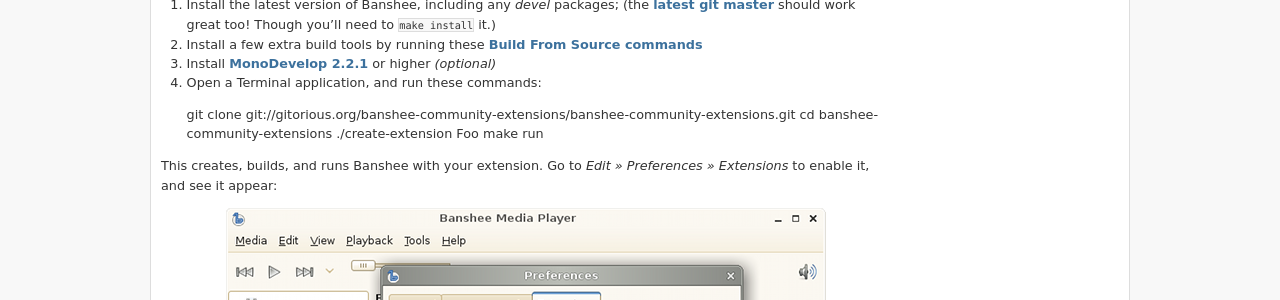
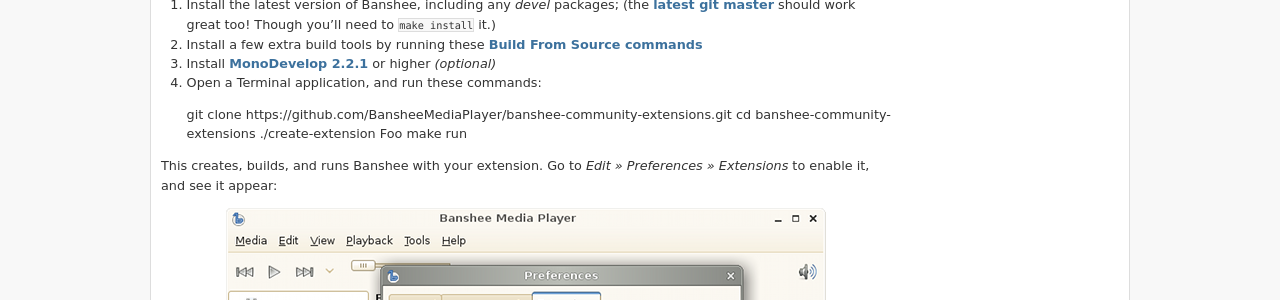
Before and after one commit to BansheeMediaPlayer/BansheeMediaPlayer.github.io, a Jekyll site: the page built from contribute/write-extensions/index.markdown, in a window 1280 px wide. Shown: the part 455-755 px from the top of the page. Built offline with Jekyll 4.4.1, drawn with Linux system fonts in a browser that asks for light colours; some web fonts are replaced; Markdown is read by kramdown in place of the engine named in the settings; comment, search, counter and statistics services are not loaded.

Commit message:
Update location to community extensions

```diff
--- a/contribute/write-extensions/index.markdown
+++ b/contribute/write-extensions/index.markdown
@@ -24,7 +24,7 @@
   3. Install [MonoDevelop 2.2.1](http://monodevelop.com/Download) or higher _(optional)_
   4. Open a Terminal application, and run these commands:
 
-        git clone git://gitorious.org/banshee-community-extensions/banshee-community-extensions.git
+        git clone https://github.com/BansheeMediaPlayer/banshee-community-extensions.git
         cd banshee-community-extensions
         ./create-extension Foo
         make run
```
